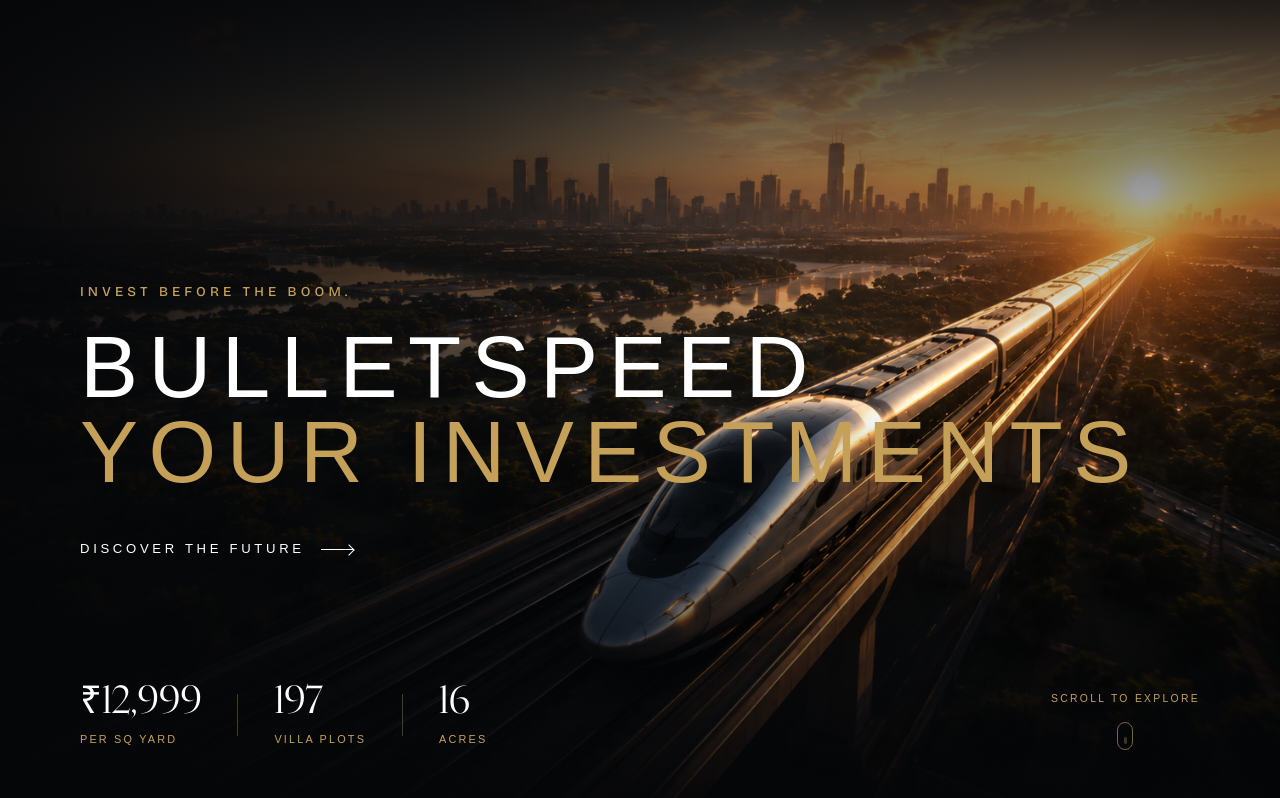
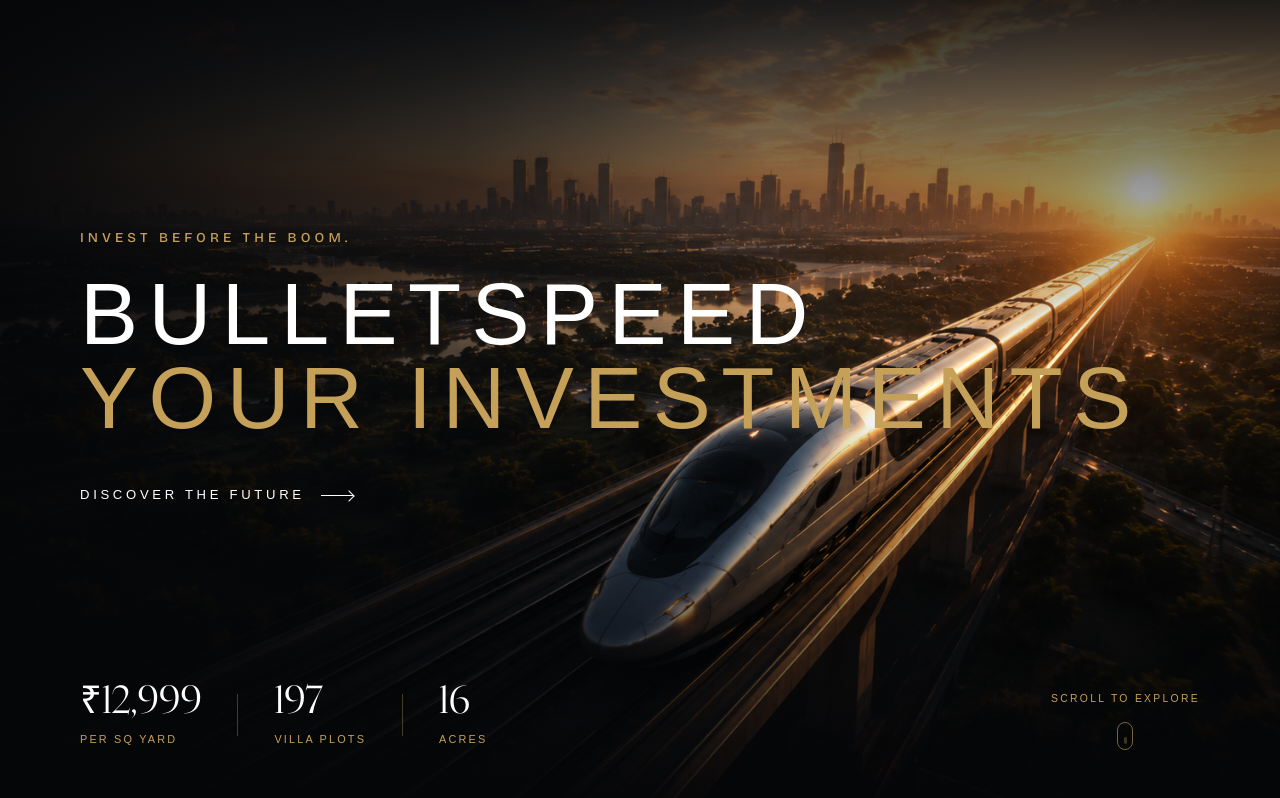
Before and after one commit to abhi963007/future-city, a React (Vite) app: page / in a window 1280 px wide. Shown: the top 798 px of the page. Built offline with nearby package versions, Linux system fonts and the light colour scheme; a web font is replaced by a local one.

Commit message:
Move hero headline content lower using margin-top 16vh and padding-top 40px

```diff
--- a/src/styles/hero-redesign.css
+++ b/src/styles/hero-redesign.css
@@ -112,9 +112,9 @@
 .hero-cinematic-content {
   position: relative;
   z-index: 2;
-  margin-top: auto;
+  margin-top: 16vh;
   margin-bottom: auto;
-  transform: translateY(50px);
+  padding-top: 40px;
   max-width: 950px;
 }
 
```
